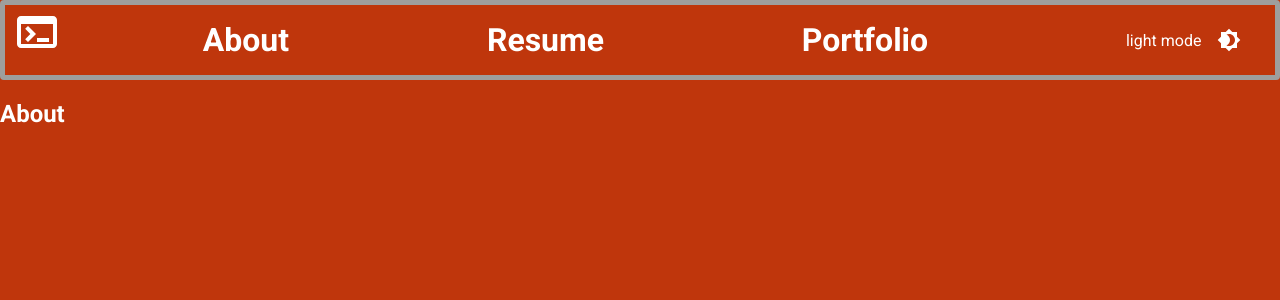
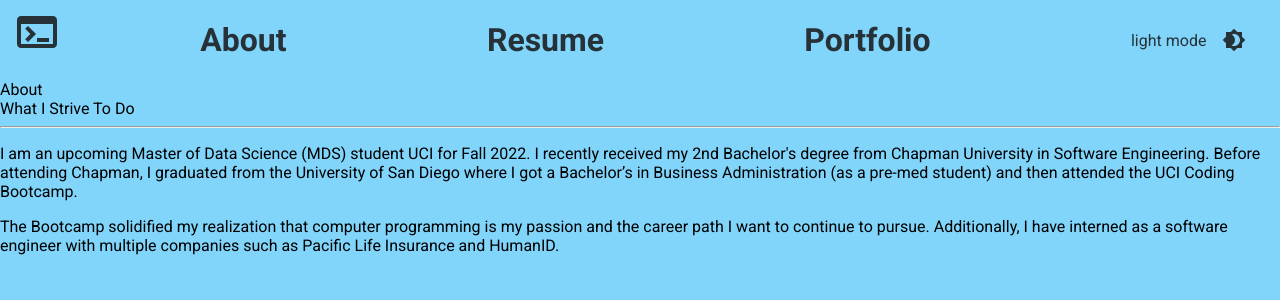
Before and after one commit to tarekel96/Portfolio_App, a Next.js app in the folder next-portfolio/: page /about in a window 1280 px wide. Shown: the top 300 px of the page. Built offline with nearby package versions, Linux system fonts and the light colour scheme.

Commit message:
migrated the layout of about page to next js app

```diff
--- a/next-portfolio/components/Navbar.js
+++ b/next-portfolio/components/Navbar.js
@@ -13,9 +13,8 @@ const Wrapper = styled('nav')(({ theme }) => ({
 	alignItems: 'center',
 	justifyContent: 'flex-end',
 	backgroundColor: theme.palette.background.default,
-	color: theme.palette.text.primary,
+	color: theme.palette.text.secondary,
 	borderRadius: '4px',
-	border: `5px solid ${theme.palette.text.secondary}`,
 	paddingRight: '2%'
 }));
 
@@ -26,7 +25,7 @@ const Terminal = styled(TerminalIcon)(({ theme }) => ({
 	fontSize: '3rem',
 	cursor: 'pointer',
 	'&:hover': {
-		color: theme.palette.text.secondary
+		color: theme.palette.text.primary
 	}
 }));
 
@@ -40,7 +39,21 @@ const NavItem = styled('h1')(({ theme }) => ({
 	fontSize: '32px',
 	cursor: 'pointer',
 	'&:hover': {
-		color: theme.palette.text.secondary
+		color: theme.palette.text.primary
+	}
+}));
+
+const SunIcon = styled(Brightness7Icon)(({ theme }) => ({
+	cursor: 'pointer',
+	'&:hover': {
+		color: theme.palette.text.primary
+	}
+}));
+
+const MoonIcon = styled(Brightness4Icon)(({ theme }) => ({
+	cursor: 'pointer',
+	'&:hover': {
+		color: 'yellow'
 	}
 }));
 
@@ -60,7 +73,7 @@ export const Navbar = () => {
 			</SubNavWrapper>
 			{theme.palette.mode} mode
 			<IconButton sx={{ ml: 1 }} onClick={toggleDarkMode} color="inherit">
-				{theme.palette.mode === 'dark' ? <Brightness7Icon /> : <Brightness4Icon />}
+				{theme.palette.mode === 'dark' ? <SunIcon /> : <MoonIcon />}
 			</IconButton>
 		</Wrapper>
 	);
--- a/next-portfolio/package.json
+++ b/next-portfolio/package.json
@@ -16,6 +16,7 @@
     "next": "12.1.6",
     "react": "18.1.0",
     "react-dom": "18.1.0",
+    "react-lazy-load-image-component": "^1.5.4",
     "styled-components": "^5.3.5"
   },
   "devDependencies": {
--- a/next-portfolio/pages/about.js
+++ b/next-portfolio/pages/about.js
@@ -1,4 +1,60 @@
+// ui components
+import { useEffect, useState } from 'react';
+import { LazyLoadImage } from 'react-lazy-load-image-component';
+import aboutData from '../lib/about.json';
+const Loading = () => <h1>Loading</h1>;
+
+const fetchAboutData = async () => await (await fetch('../lib/about.json')).json();
+// export async function getStaticProps({ params }) {
+// 	const data = await fetchAboutData();
+// 	return data;
+// }
+
 const About = () => {
-	return <h2>About</h2>;
+	// const { bio1, bio2, mission1, mission2 } = aboutData;
+
+	return (
+		<section>
+			About
+			<MissionStatements entries={aboutData.bio.msg} />
+			{/*
+			<ProfileImage imgSrc={'assets/images/tarekProfilePic.jpg'} imgAlt={'Tarek'} />
+			<Bio bio1={bio1} bio2={bio2} /> */}
+			{/* <Bio entries={aboutData.bio.interests} /> */}
+		</section>
+	);
 };
+const MissionStatements = ({ entries }) => {
+	return (
+		<section>
+			<div>
+				<header>What I Strive To Do</header>
+				<hr />
+				{entries.map((entry) => <p>{entry}</p>)}
+			</div>
+		</section>
+	);
+};
+const ProfileImage = ({ imgSrc, imgAlt }) => {
+	return (
+		<section>
+			<div>
+				<LazyLoadImage alt={imgAlt} height={288} src={imgSrc} width={288} />
+			</div>
+		</section>
+	);
+};
+const Bio = ({ entries }) => {
+	return (
+		<section>
+			<div>
+				<header>Bio</header>
+				<hr />
+				{entries.map((entry) => <p>{entry}</p>)}
+				<hr />
+			</div>
+		</section>
+	);
+};
+
 export default About;
--- a/next-portfolio/styles/theme.js
+++ b/next-portfolio/styles/theme.js
@@ -1,28 +1,28 @@
-import { amber, grey, deepOrange, green } from '@mui/material/colors';
+import { amber, grey, deepOrange, green, lightBlue, orange, blueGrey, lightGreen, lime } from '@mui/material/colors';
 export const getDesignTokens = (mode) => ({
 	palette: {
 		mode,
 		...(mode === 'light'
 			? {
 					// palette values for light mode
-					primary: deepOrange,
-					divider: deepOrange[700],
 					background: {
-						default: deepOrange[900],
-						paper: deepOrange[900]
+						default: lightBlue[200],
+						paper: lightBlue[200]
 					},
 					text: {
-						primary: '#fff',
-						secondary: grey[500]
+						primary: blueGrey,
+						secondary: blueGrey[900]
 					}
 				}
 			: {
 					// palette values for dark mode
-					primary: green,
-					divider: green[200],
+					background: {
+						default: grey[900],
+						paper: grey[900]
+					},
 					text: {
-						primary: green[900],
-						secondary: green[800]
+						primary: grey[50],
+						secondary: lime[900]
 					}
 				})
 	}
```
Also changed, not shown: next-portfolio/pages/_app.js (+2 -7 lines), next-portfolio/pages/index.js (+1 -13 lines), 1 other file (tests, documents, lock files or other folders).
